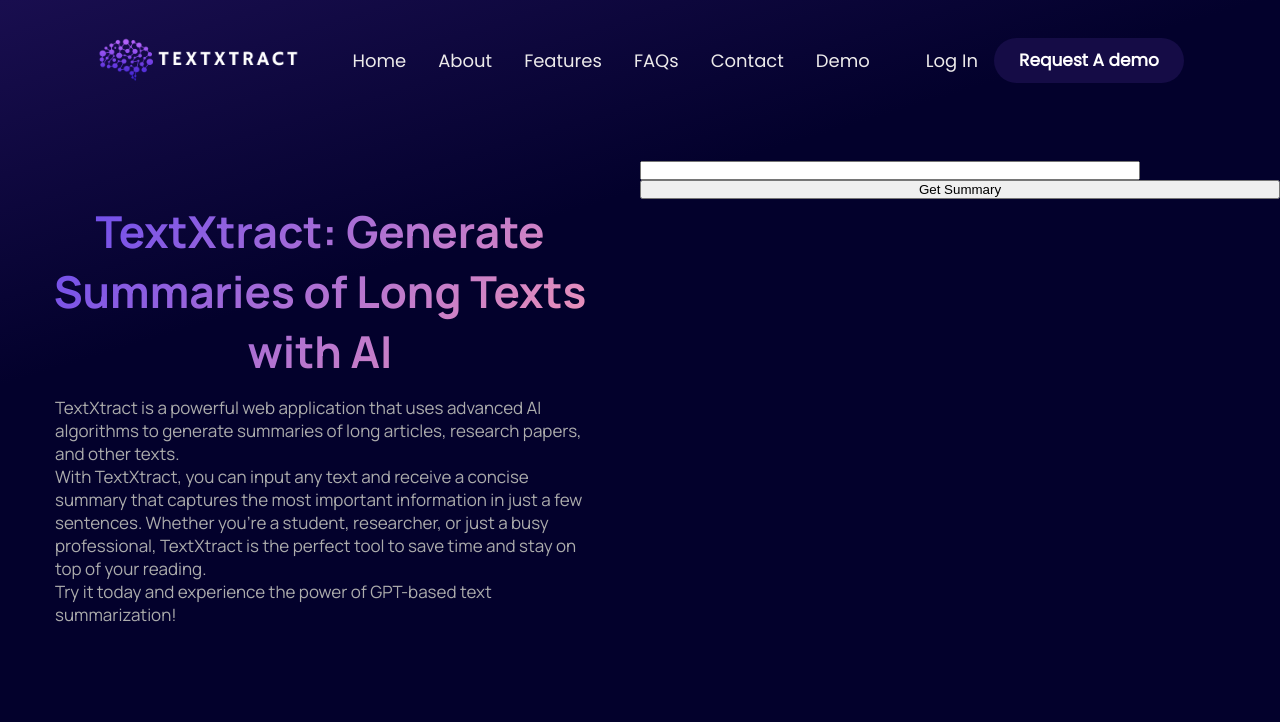
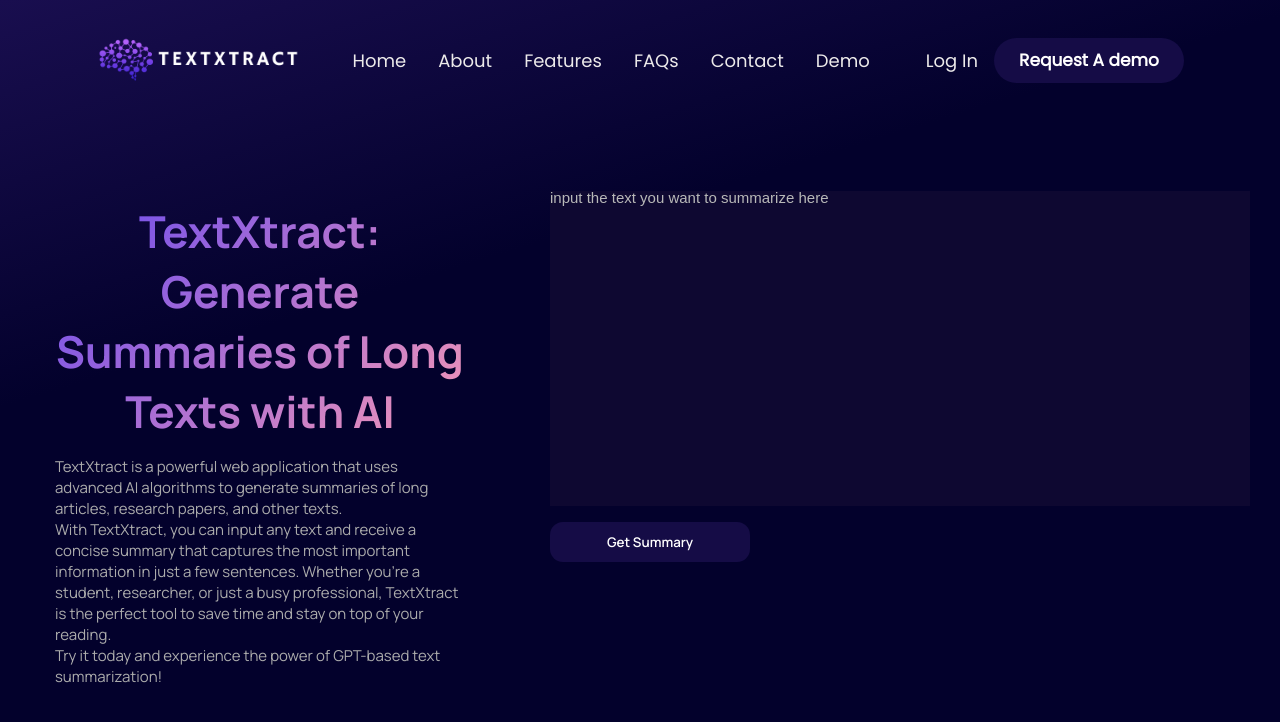
Before and after one commit to chopperpoka/GPT-based-text-summarization, a React (Vite) app: page /demo in a window 1280 px wide. Shown: the top 722 px of the page. Built offline with nearby package versions, Linux system fonts and the light colour scheme.

Commit message:
linked some links to pages using react router

```diff
--- a/src/components/explainer/Explainer.jsx
+++ b/src/components/explainer/Explainer.jsx
@@ -27,8 +27,16 @@
           </p>
         </div>
         <div className="demo__grid-column-2">
-          <input type="text" required minLength={200} />
-          <button type="submit">Get Summary</button>
+          <input
+            className="demo__text"
+            type="text"
+            required
+            minLength={200}
+            placeholder="input the text you want to summarize here"
+          />
+          <button className="demo__submit" type="submit">
+            Get Summary
+          </button>
         </div>
       </div>
     </div>
--- a/src/components/explainer/explainer.css
+++ b/src/components/explainer/explainer.css
@@ -13,7 +13,7 @@
   color: rgb(172, 172, 172);
   font-family: var(--font-family);
   padding: 15px;
-  font-size: 17px;
+  font-size: 15px;
 }
 .demo__grid {
   padding-top: 20px;
@@ -27,7 +27,36 @@
 .demo__grid-column-2 {
   display: flex;
   flex-direction: column;
+  padding: 30px;
 }
-input[type="text"] {
-  width: 500px;
+.demo__text {
+  width: 700px;
+  padding-bottom: 300px;
+  background-color: var(--input-bg);
+  border: none;
 }
+.demo__text:hover {
+  filter: brightness(110%);
+}
+.demo__text::placeholder {
+  color: rgb(184, 184, 184);
+  font-size: 15px;
+}
+.demo__text::-ms-value {
+  font-size: 202px;
+}
+.demo__submit {
+  width: 200px;
+  background-color: var(--gradient-btn-bg);
+  border: none;
+  color: white;
+  border-radius: 13px;
+  margin-top: 16px;
+  height: 40px;
+  font-family: var(--font-family);
+  font-weight: 600;
+  cursor: pointer;
+}
+.demo__submit:hover {
+  filter: brightness(110%);
+}
```
